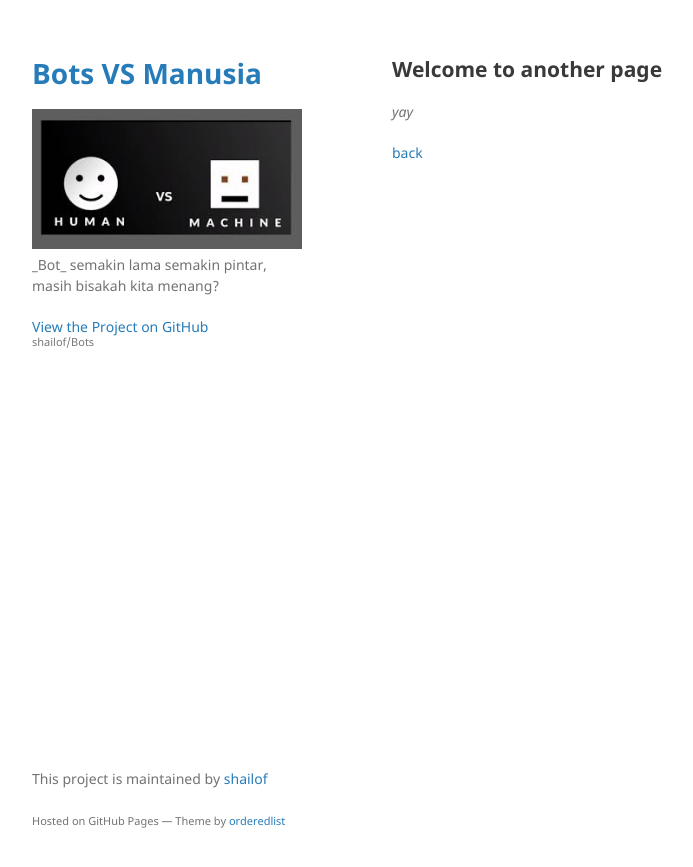
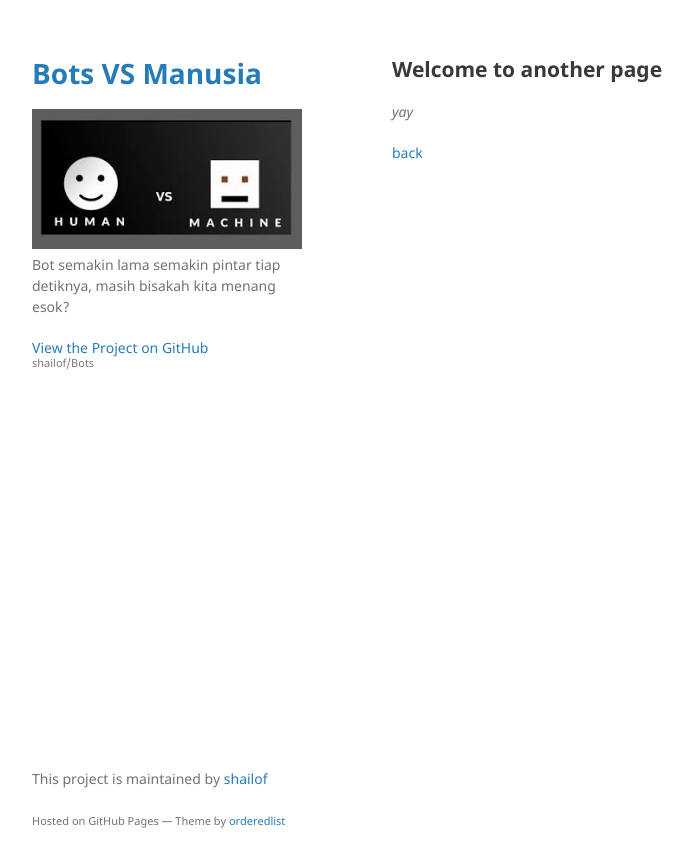
Before and after one commit to shailof/Bots, a Jekyll site: the page built from another-page.md, in a window 1280 px wide. Shown: the top 867 px of the page, without its empty margins (178-871 px from the left). Built offline with Jekyll 4.4.1, drawn with Linux system fonts in a browser that asks for light colours; our own code applies the rules of GitHub Pages for plain Markdown files.

Commit message:
Update _config.yml

```diff
--- a/_config.yml
+++ b/_config.yml
@@ -1,6 +1,6 @@
 title: Bots VS Manusia
 logo: /assets/img/bot.jpg
-description: _Bot_ semakin lama semakin pintar, masih bisakah kita menang?
+description: Bot semakin lama semakin pintar tiap detiknya, masih bisakah kita menang esok?
 show_downloads: false
 google_analytics:
 theme: jekyll-theme-minimal
```
